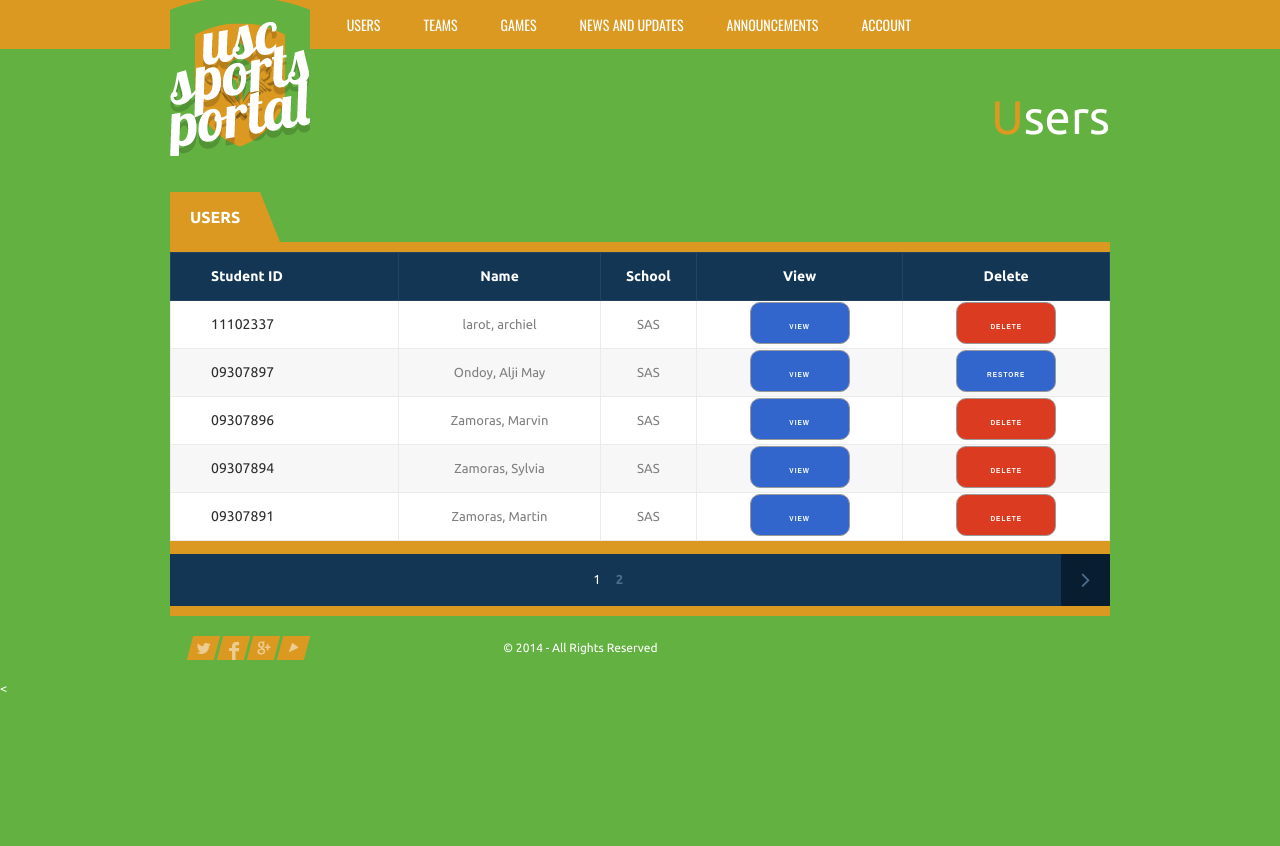
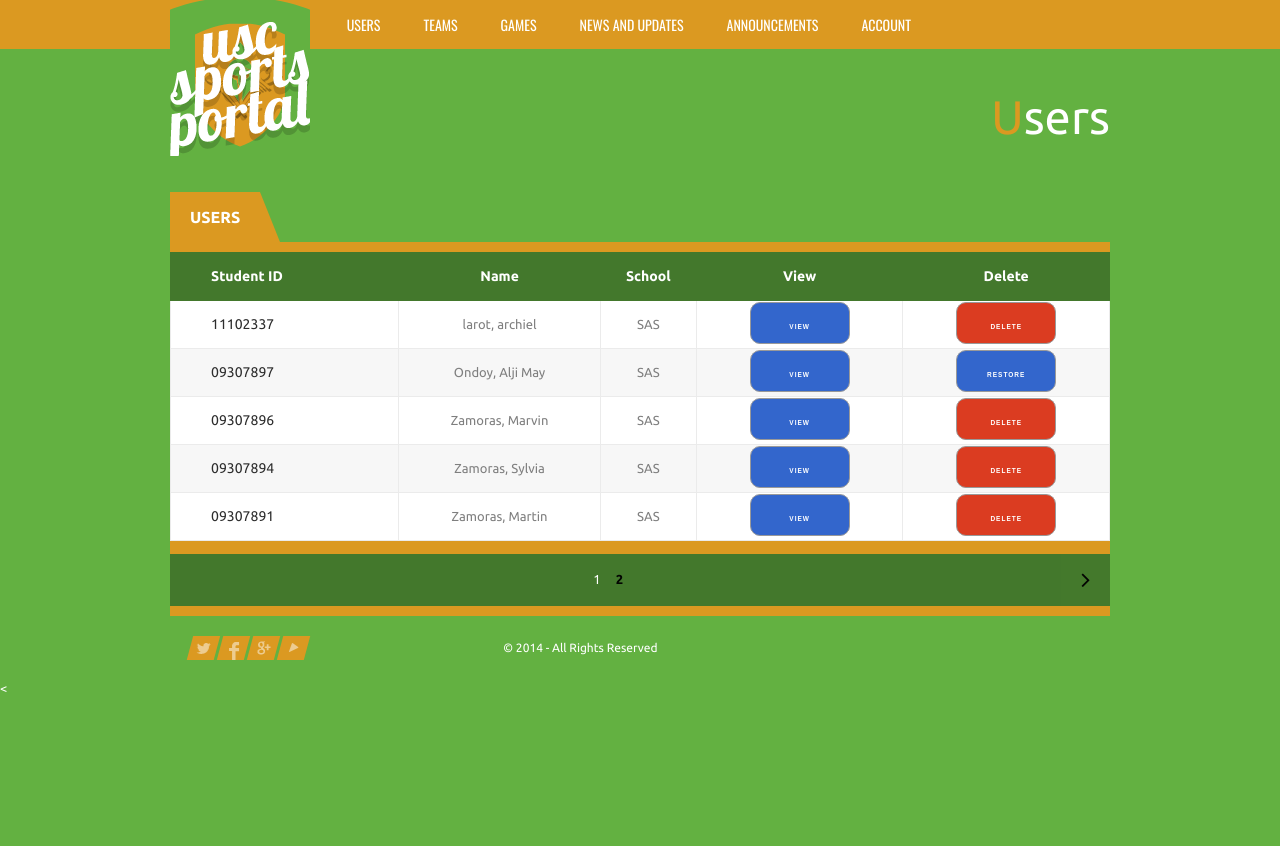
Before and after one commit to marvinzamoras/uscsportsportal, a CodeIgniter app: page /uscsportsportal/index.php/users_admin/index in a window 1280 px wide. Shown: the top 846 px of the page. Run offline with CodeIgniter, Linux system fonts and the light colour scheme; a user stored in the database is signed in; data comes from the database, SQL or seed files in the repository; some libraries are stand-ins or nearby versions.

Commit message:
changed table color

```diff
--- a/application/views/view_all_match.php
+++ b/application/views/view_all_match.php
@@ -106,7 +106,7 @@
 
 							<?php if($j==0){ ?>
 
-							<h3>Up comming matches</h3>
+							<h3>Upcoming matches</h3>
 					 	<thead>
 							<tr class='tr-head'>
 							<td>School</td>
--- a/assets/css/general.css
+++ b/assets/css/general.css
@@ -872,13 +872,13 @@ table.table-striped-dflt tr:nth-child(2n) {
   background: #fff;
 }
 table.table-striped-dflt .tr-head {
-  background: #143655;
+  background: #43782c;
   color: #fff;
   font-weight: 700;
   font-size: 14px;
 }
 table.table-striped-dflt .tr-head td {
-  border: 1px solid #244360;
+  border: 1px solid #43782c;
 }
 /* TABS  */
 #tab {
@@ -1503,7 +1503,7 @@ span.result b {
   top: 30px;
 }
 .teaser > article > h3:hover {
-  border-right: 6px solid #44792c;
+  border-right: 6px solid #db8a21;
   -webkit-transition: all 0.5s ease-in-out;
   -moz-transition: all 0.5s ease-in-out;
   -ms-transition: all 0.5s ease-in-out;
@@ -1512,7 +1512,7 @@ span.result b {
 }
 .teaser > article > h3 > a:hover {
   text-decoration: underline;
-  color: #44792c;
+  color: #db8a21;
   -webkit-transition: all 0.5s ease-in-out;
   -moz-transition: all 0.5s ease-in-out;
   -ms-transition: all 0.5s ease-in-out;
@@ -2587,7 +2587,7 @@ ul.markered li:before {
 }
 /* PAGINATION */
 .pagination {
-  background: #143655;
+  background: #43782c;
   text-align: center;
   overflow: hidden;
   float: left;
@@ -2602,7 +2602,7 @@ ul.markered li:before {
   display: block;
   line-height: 50px;
   border-bottom: 2px solid transparent;
-  color: #4c6d8e;
+  color: #030502;
   font-weight: 700;
   padding: 0px 15px;
   -webkit-box-sizing: border-box;
@@ -2614,7 +2614,7 @@ ul.markered li:before {
   border-bottom: 2px solid #44792c;
 }
 .pagination li.nav-arr {
-  background: #081d2f;
+  background: #44792c;
 }
 .pagination li.nav-arr a {
   line-height: 0px;
```
Also changed, not shown: application/controllers/Ranking.php (deleted), assets/css/images/badminton.jpg (added), source/badminton.jpg (added), source/badminton_1.jpg (added), thumbs/badminton.jpg (added), thumbs/badminton_1.jpg (added).
